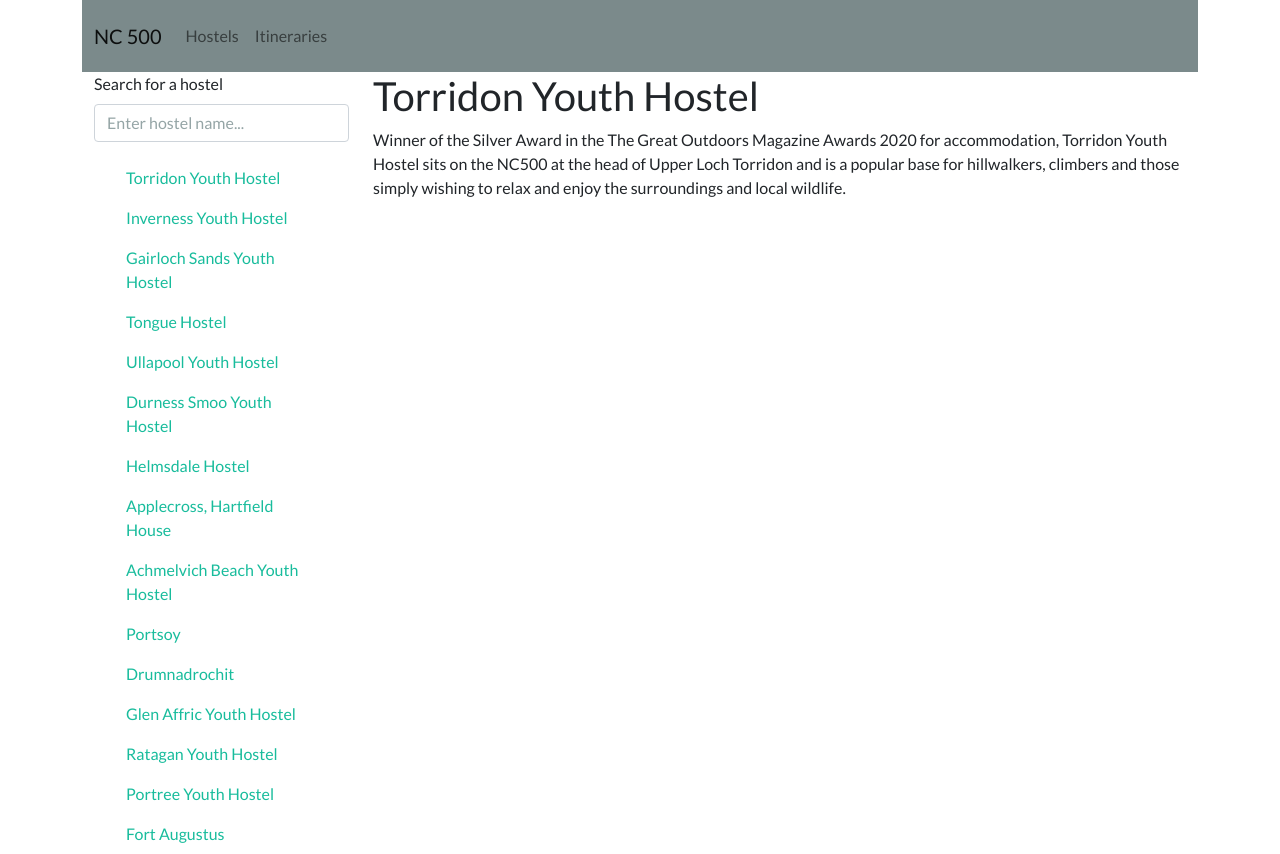
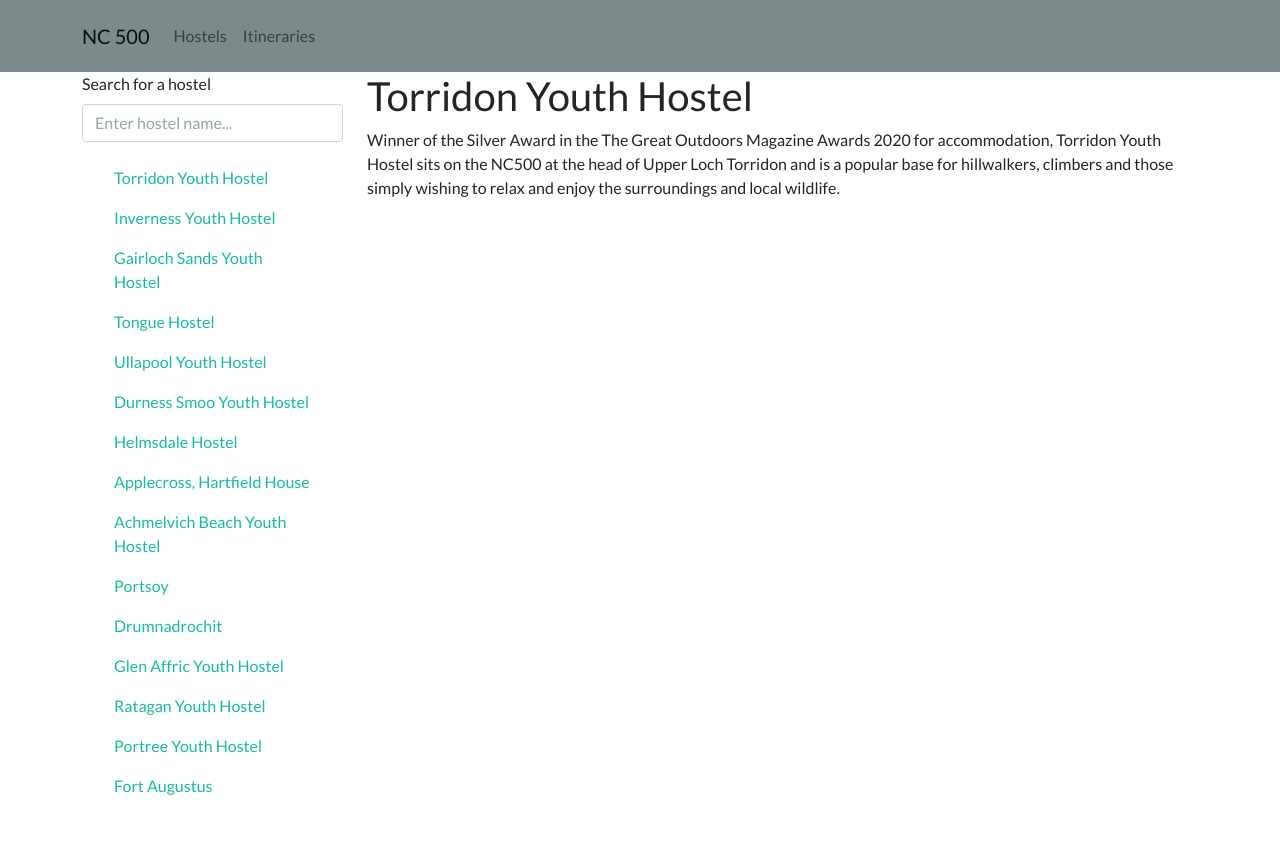
Before and after one commit to J-JohnWills/nc-500, a React (Create React App) app: page /hostels/1 in a window 1280 px wide. After the commit the page ends 806 px from the top, so only its background shows below. Built offline with nearby package versions, Linux system fonts and the light colour scheme; no server answers.

Commit message:
Change container in App from 'Container' to 'div'
Having the main application Navigation within a Container meant
that the navbar and its contents were centered in the page, which wasnt
the desired result.

```diff
--- a/src/components/app/App.jsx
+++ b/src/components/app/App.jsx
@@ -4,9 +4,11 @@ import { Navbar, Container, Nav } from "react-bootstrap";
 import "../../bootstrap_flatly.css";
 import { LinkContainer } from "react-router-bootstrap";
 
+console.log(process.env.REACT_APP_GOOGLE_STATIC_API_KEY);
+
 function App() {
   return (
-    <Container>
+    <div>
       <Navbar bg="dark" expand="md">
         <Container>
           <LinkContainer to="/">
@@ -26,7 +28,7 @@ function App() {
         </Container>
       </Navbar>
       <Outlet />
-    </Container>
+    </div>
   );
 }
 
--- a/src/data.js
+++ b/src/data.js
@@ -265,3 +265,7 @@ export function getHostels() {
 export function getHostel(idIn) {
   return hostels.find((hostel) => hostel.id === idIn);
 }
+
+export function getItineraries() {
+  return itineraries();
+}
```
Also changed, not shown: 1 other file (tests, documents, lock files or other folders).
